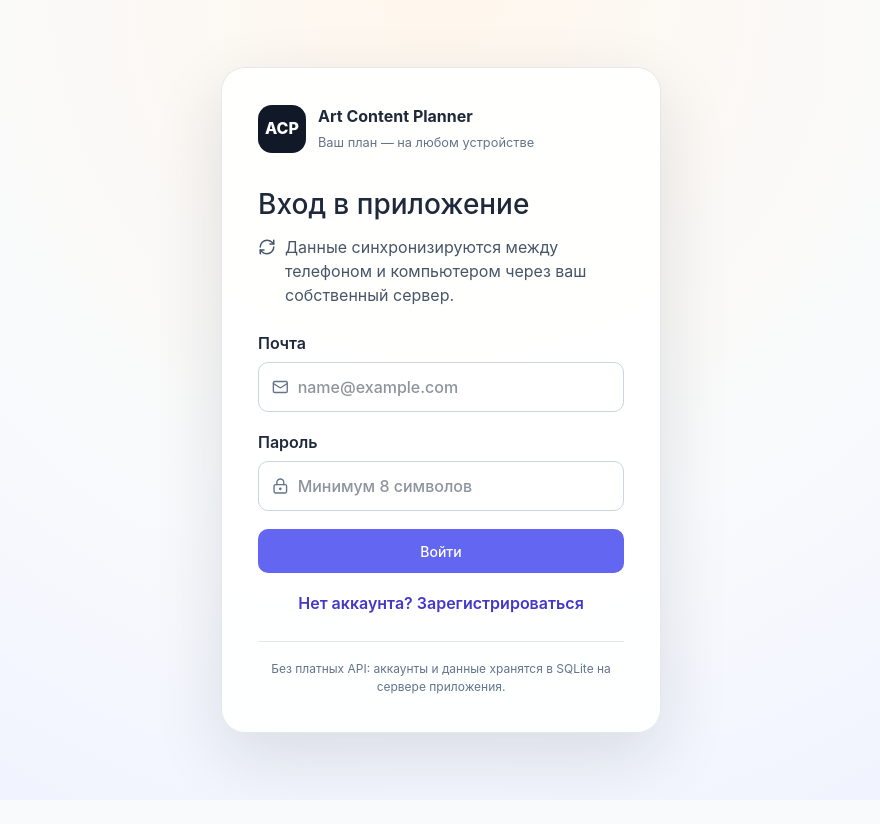
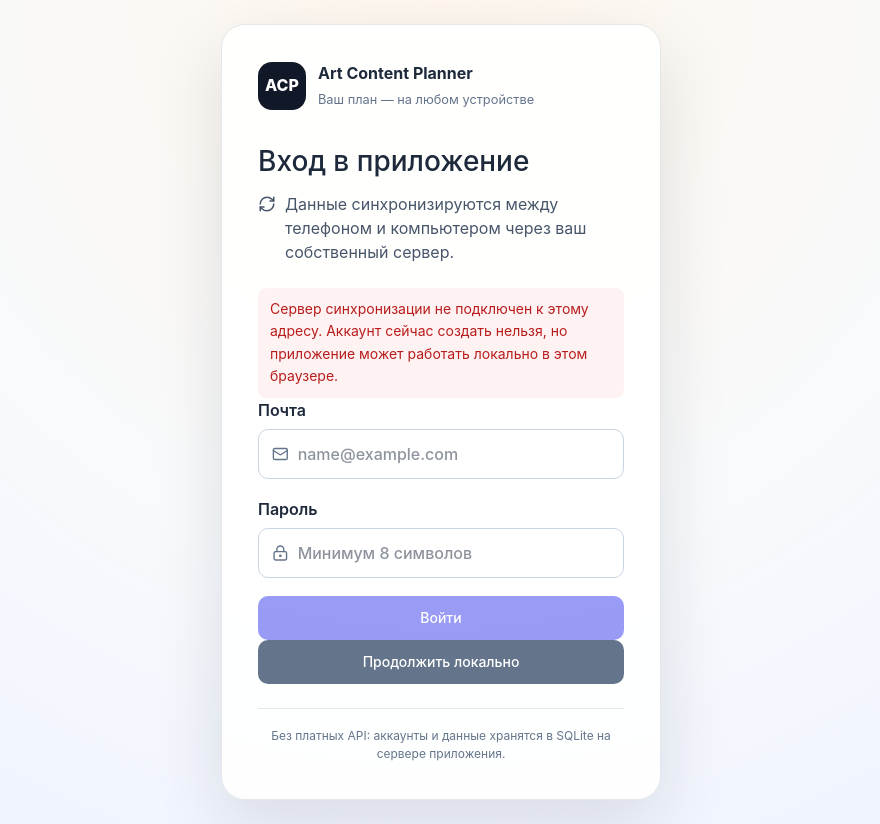
Before and after one commit to TamiArt/Art-Content-Planner, a React (Vite) app: page / in a window 1280 px wide. Shown: the whole page, without its empty margins (199-1079 px from the left). Before the commit the page ends 800 px from the top, so only its background shows below. Built offline with nearby package versions, Linux system fonts and the light colour scheme; no server answers.

Commit message:
Show local fallback when backend is missing

```diff
--- a/src/components/AuthScreen.tsx
+++ b/src/components/AuthScreen.tsx
@@ -3,7 +3,7 @@ import { Loader2, LockKeyhole, Mail, RefreshCw } from 'lucide-react';
 import { useAppContext } from '../context/AppContext';
 
 const AuthScreen: React.FC = () => {
-  const { login, register } = useAppContext();
+  const { login, register, backendAvailable, continueLocally } = useAppContext();
   const [mode, setMode] = useState<'login' | 'register'>('login');
   const [email, setEmail] = useState('');
   const [password, setPassword] = useState('');
@@ -23,21 +23,39 @@ const AuthScreen: React.FC = () => {
     }
   };
 
+  const backendMissing = backendAvailable === false;
+
   return (
     <main className="auth-page">
       <section className="auth-card">
         <div className="auth-brand"><span>ACP</span><div><strong>Art Content Planner</strong><small>Ваш план — на любом устройстве</small></div></div>
         <h1>{mode === 'login' ? 'Вход в приложение' : 'Создание аккаунта'}</h1>
         <p className="auth-intro"><RefreshCw size={18} /> Данные синхронизируются между телефоном и компьютером через ваш собственный сервер.</p>
+
+        {backendMissing && (
+          <div className="auth-error" role="alert">
+            Сервер синхронизации не подключен к этому адресу. Аккаунт сейчас создать нельзя, но приложение может работать локально в этом браузере.
+          </div>
+        )}
+
         <form onSubmit={submit} className="auth-form">
-          <label><span>Почта</span><div className="auth-input"><Mail size={18} /><input type="email" autoComplete="email" required value={email} onChange={(e) => setEmail(e.target.value)} placeholder="name@example.com" /></div></label>
-          <label><span>Пароль</span><div className="auth-input"><LockKeyhole size={18} /><input type="password" minLength={8} maxLength={128} autoComplete={mode === 'login' ? 'current-password' : 'new-password'} required value={password} onChange={(e) => setPassword(e.target.value)} placeholder="Минимум 8 символов" /></div></label>
+          <label><span>Почта</span><div className="auth-input"><Mail size={18} /><input type="email" autoComplete="email" required disabled={backendMissing} value={email} onChange={(e) => setEmail(e.target.value)} placeholder="name@example.com" /></div></label>
+          <label><span>Пароль</span><div className="auth-input"><LockKeyhole size={18} /><input type="password" minLength={8} maxLength={128} autoComplete={mode === 'login' ? 'current-password' : 'new-password'} required disabled={backendMissing} value={password} onChange={(e) => setPassword(e.target.value)} placeholder="Минимум 8 символов" /></div></label>
           {error && <div className="auth-error" role="alert">{error}</div>}
-          <button className="btn btn-primary auth-submit" disabled={busy}>{busy && <Loader2 size={17} className="spin" />}{mode === 'login' ? 'Войти' : 'Создать аккаунт'}</button>
+          <button className="btn btn-primary auth-submit" disabled={busy || backendMissing}>{busy && <Loader2 size={17} className="spin" />}{mode === 'login' ? 'Войти' : 'Создать аккаунт'}</button>
         </form>
-        <button className="auth-switch" onClick={() => { setMode(mode === 'login' ? 'register' : 'login'); setError(''); }}>
-          {mode === 'login' ? 'Нет аккаунта? Зарегистрироваться' : 'Уже есть аккаунт? Войти'}
-        </button>
+
+        {backendMissing && (
+          <button type="button" className="btn btn-secondary auth-submit" onClick={continueLocally}>
+            Продолжить локально
+          </button>
+        )}
+
+        {!backendMissing && (
+          <button className="auth-switch" onClick={() => { setMode(mode === 'login' ? 'register' : 'login'); setError(''); }}>
+            {mode === 'login' ? 'Нет аккаунта? Зарегистрироваться' : 'Уже есть аккаунт? Войти'}
+          </button>
+        )}
         <p className="auth-note">Без платных API: аккаунты и данные хранятся в SQLite на сервере приложения.</p>
       </section>
     </main>
```
